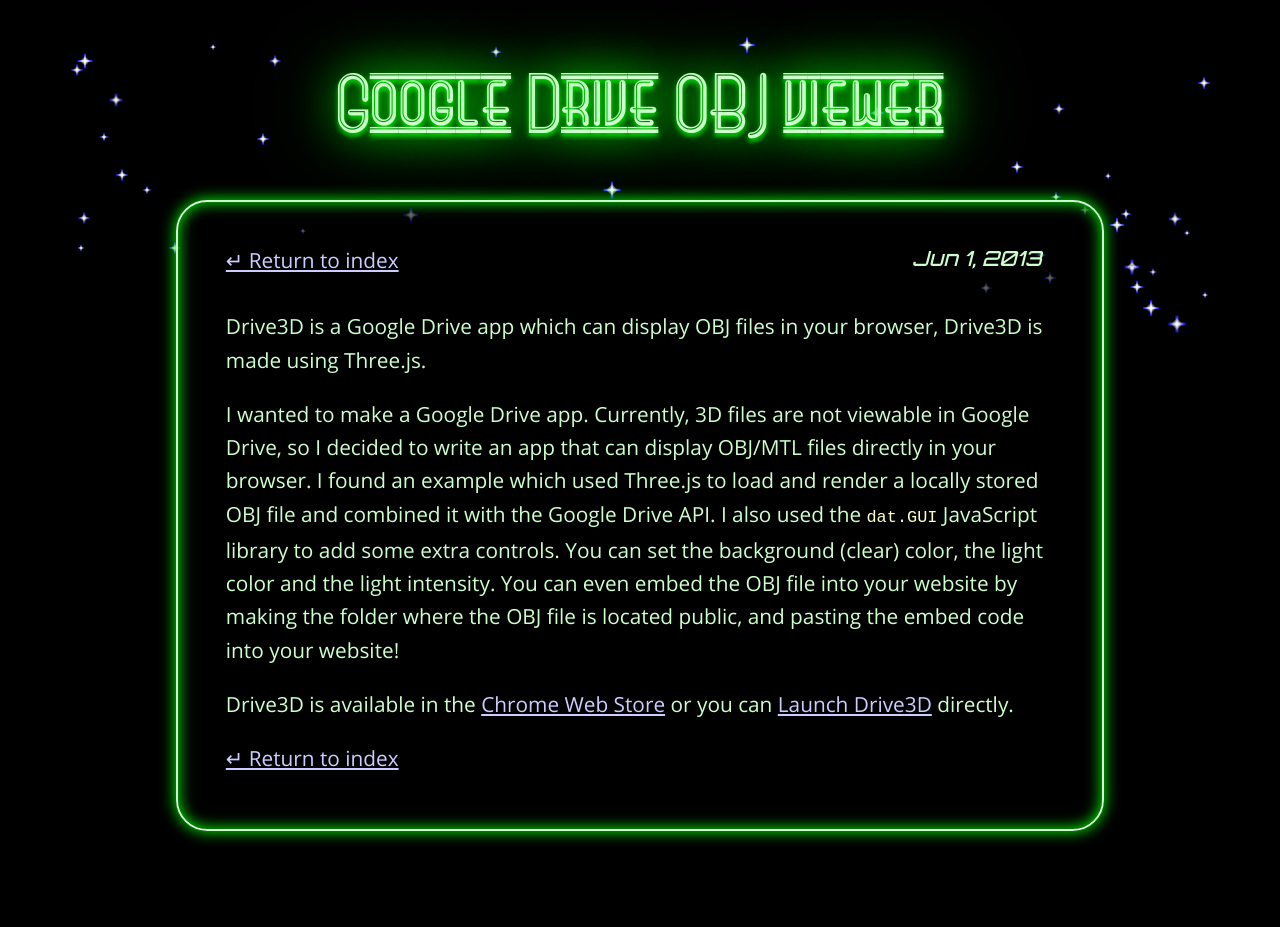
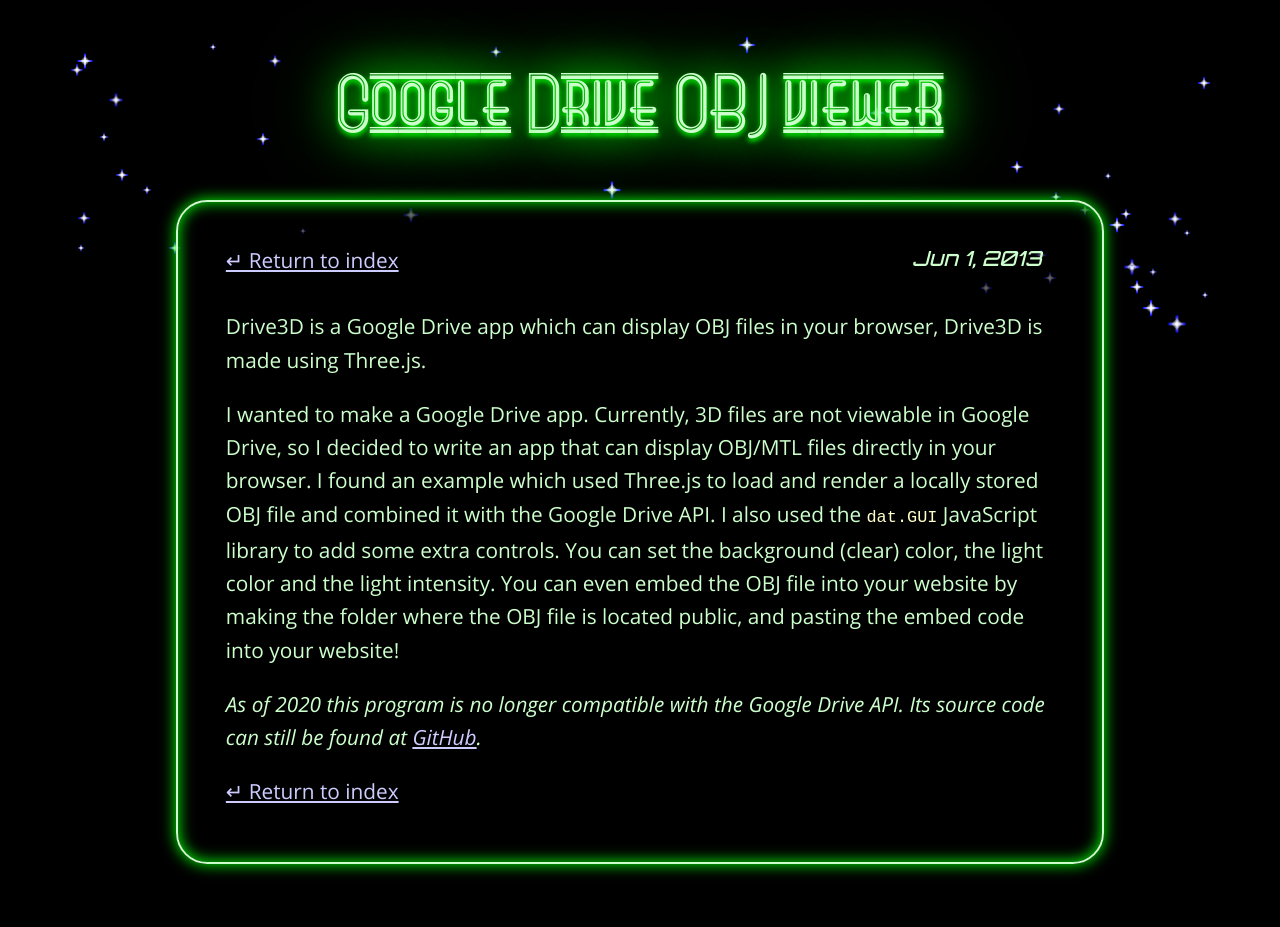
Before and after one commit to bergwerf/retro, a Jekyll site: the page built from _posts/2013-05-01-drive3d-gdrive-obj-loader.md, in a window 1280 px wide. Built offline with Jekyll 4.4.1, drawn with Linux system fonts in a browser that asks for light colours; before the commit the page ends 900 px from its top, so only the background shows below that.

Commit message:
Update Drive3D post
Drive3D is no longer available.

```diff
--- a/_posts/2013-05-01-drive3d-gdrive-obj-loader.md
+++ b/_posts/2013-05-01-drive3d-gdrive-obj-loader.md
@@ -5,6 +5,7 @@
 categories:  projects
 author:      Herman Bergwerf
 ---
+
 Drive3D is a Google Drive app which can display OBJ files in your browser,
 Drive3D is made using Three.js.
 
@@ -17,4 +18,6 @@
 can even embed the OBJ file into your website by making the folder where the OBJ
 file is located public, and pasting the embed code into your website!
 
-Drive3D is available in the [Chrome Web Store](https://chrome.google.com/webstore/detail/drive3d/nhcndmbdddjkjghhhjnlgfbolioepgkn) or you can [Launch Drive3D](https://drive3d.hermanbergwerf.com) directly.
+*As of 2020 this program is no longer compatible with the Google Drive API.
+Its source code can still be found at
+[GitHub](http://github.com/bergwerf/drive3d).*
```
Also changed, not shown: 404.md (+3 -1 lines), archived/2017-12-13-drive3d-privacy-policy.md (renamed from _posts/2017-12-13-drive3d-privacy-policy.md).
